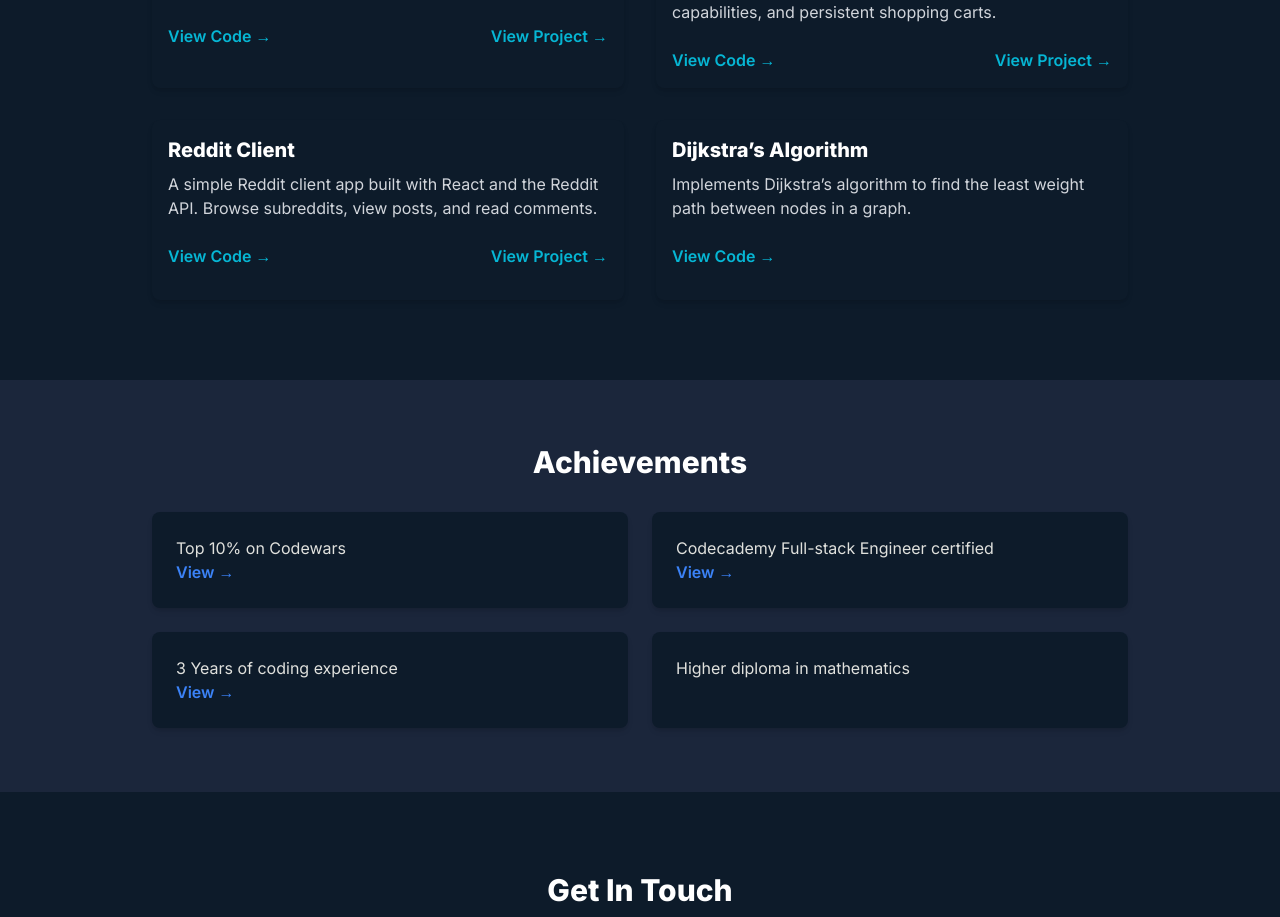
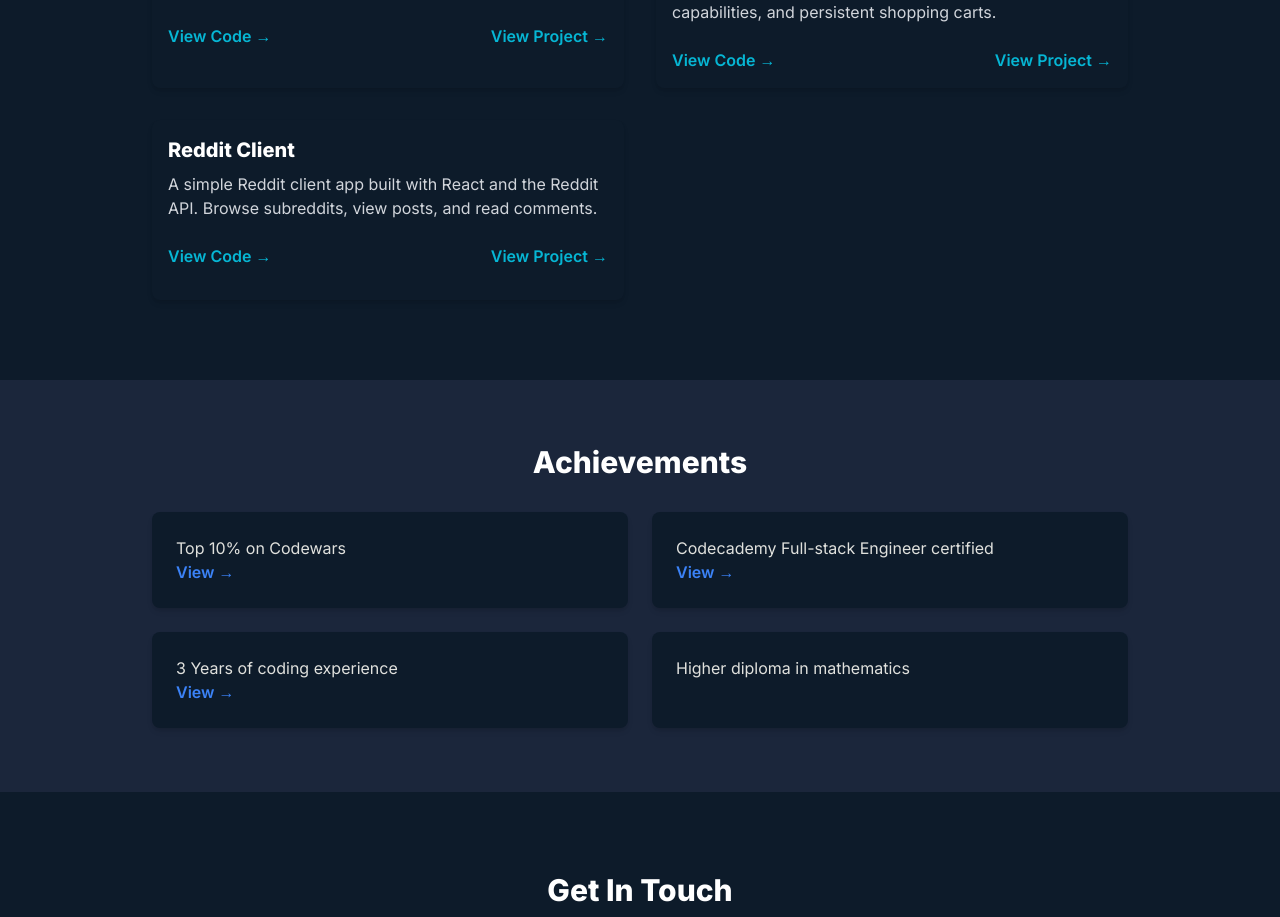
Before and after one commit to Ballchinian/portfolio, a React (Vite) app: page / in a window 1280 px wide. Shown: the part 2200-3117 px from the top of the page. Built offline with nearby package versions, Linux system fonts and the light colour scheme.

Commit message:
removed dijkstra

```diff
--- a/src/components/Projects.jsx
+++ b/src/components/Projects.jsx
@@ -35,14 +35,7 @@ export default function Projects() {
                 "A simple Reddit client app built with React and the Reddit API. Browse subreddits, view posts, and read comments.",
             link: "https://redditappfrontend.netlify.app/",
             codeLink: "https://github.com/Ballchinian/RedditApp"
-        },
-        {
-            title: "Dijkstra’s Algorithm",
-            description:
-                "Implements Dijkstra’s algorithm to find the least weight path between nodes in a graph.",
-            codeLink: "https://github.com/Ballchinian/dijkstra"
-        },
-
+        }
     ];
 
     return (
```
